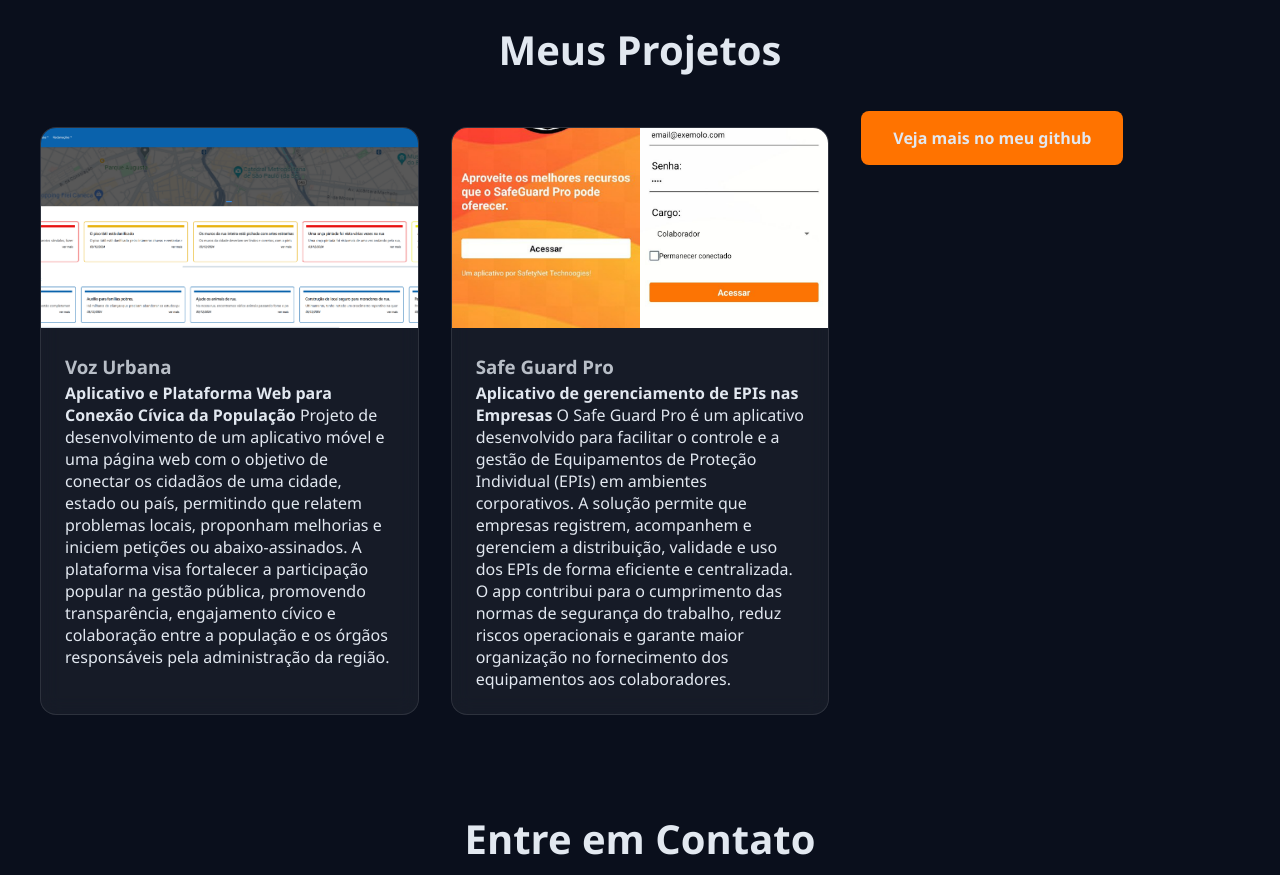
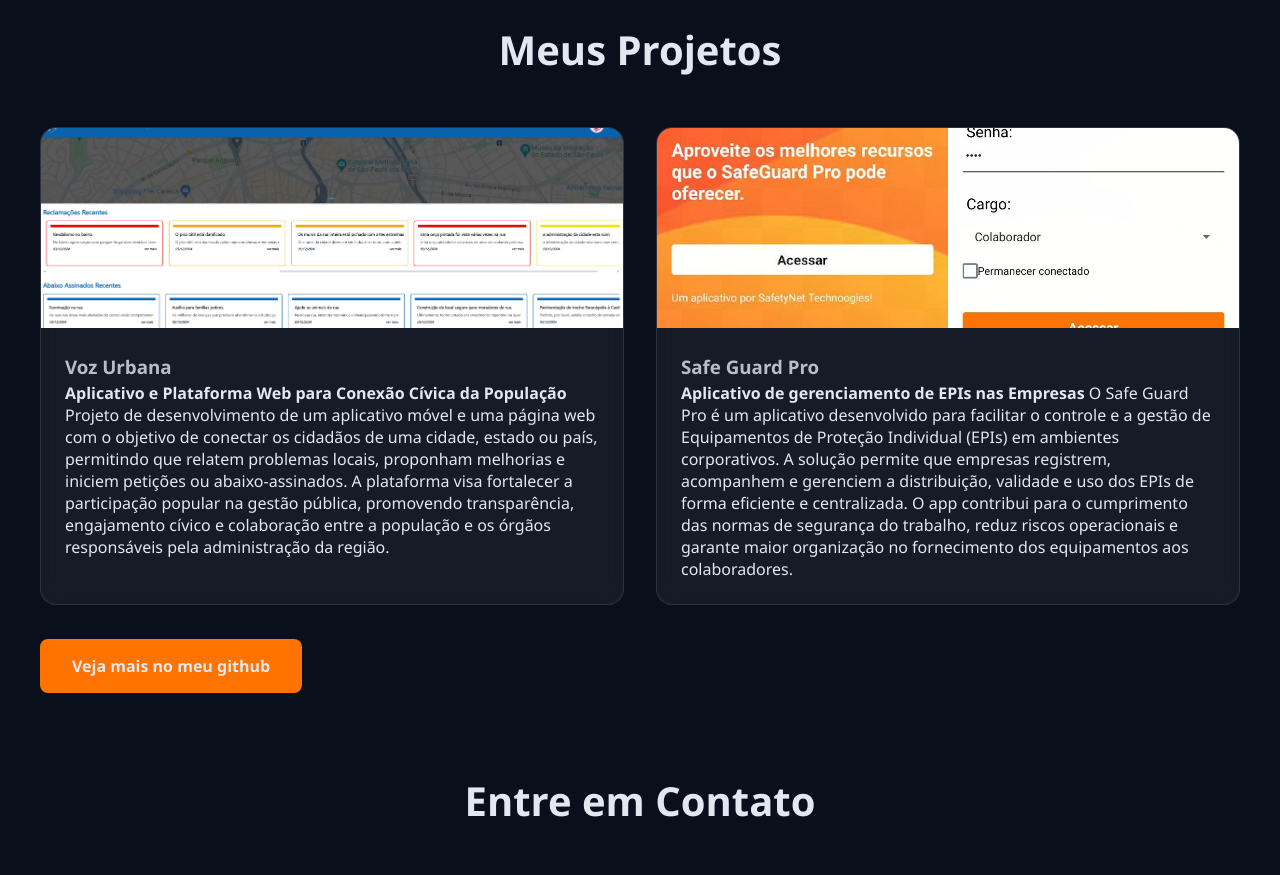
Before and after one commit to CesarGabriel26/portifolio, a plain HTML site: page index.html in a window 1280 px wide. Shown: the part 1580-2455 px from the top of the page. Drawn offline with Linux system fonts and the light colour scheme.

Commit message:
botão git hub

```diff
--- a/css/styles.css
+++ b/css/styles.css
@@ -177,6 +177,13 @@ body {
     margin-bottom: 5px;
 }
 
+
+.githubLink-box {
+    margin: 0 auto;
+    max-width: 1200px;
+    margin-top: 50px;
+}
+
 .githubLink {
     color: var(--claro);
     background: var(--primaria);
--- a/index.html
+++ b/index.html
@@ -95,9 +95,10 @@
                 </div>
             </div>
 
-            <div>
-                <a class="githubLink" href="https://github.com/CesarGabriel26">Veja mais no meu github</a>
-            </div>
+
+        </div>
+        <div class="githubLink-box">
+            <a class="githubLink" href="https://github.com/CesarGabriel26">Veja mais no meu github</a>
         </div>
     </section>
 
```
